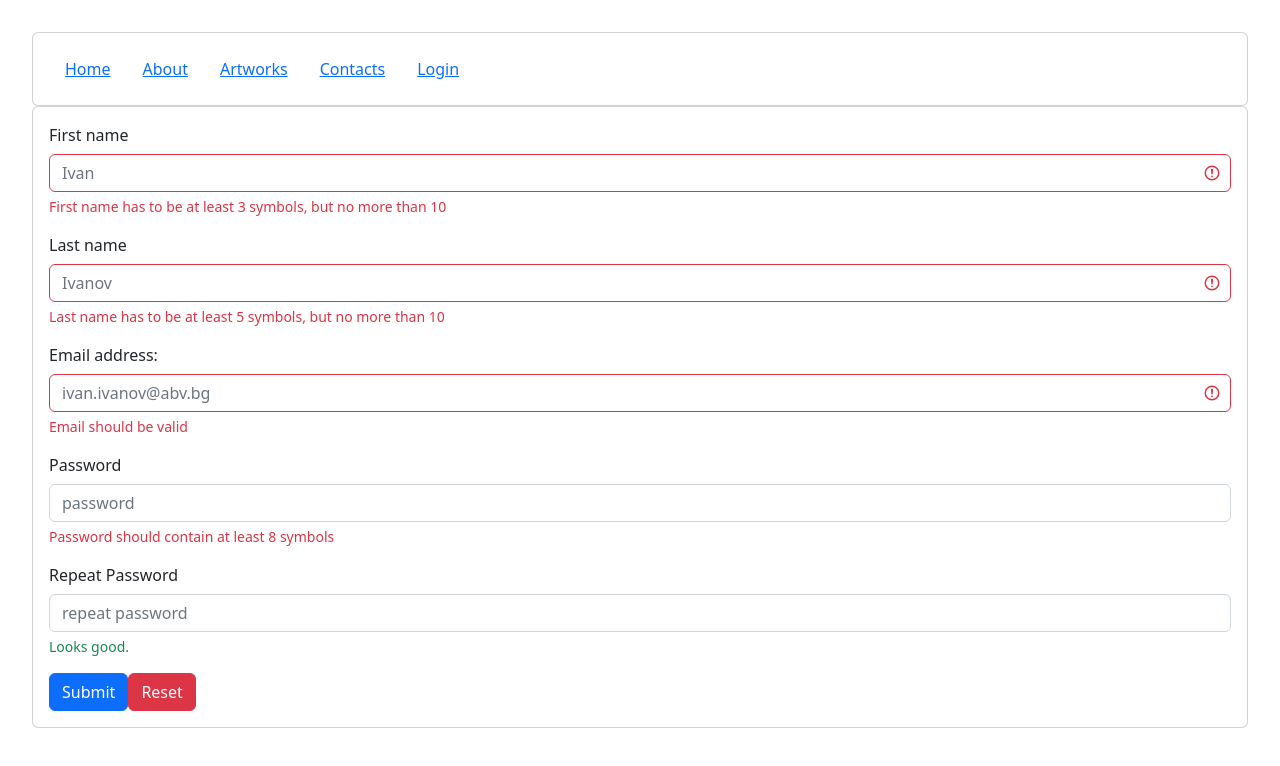
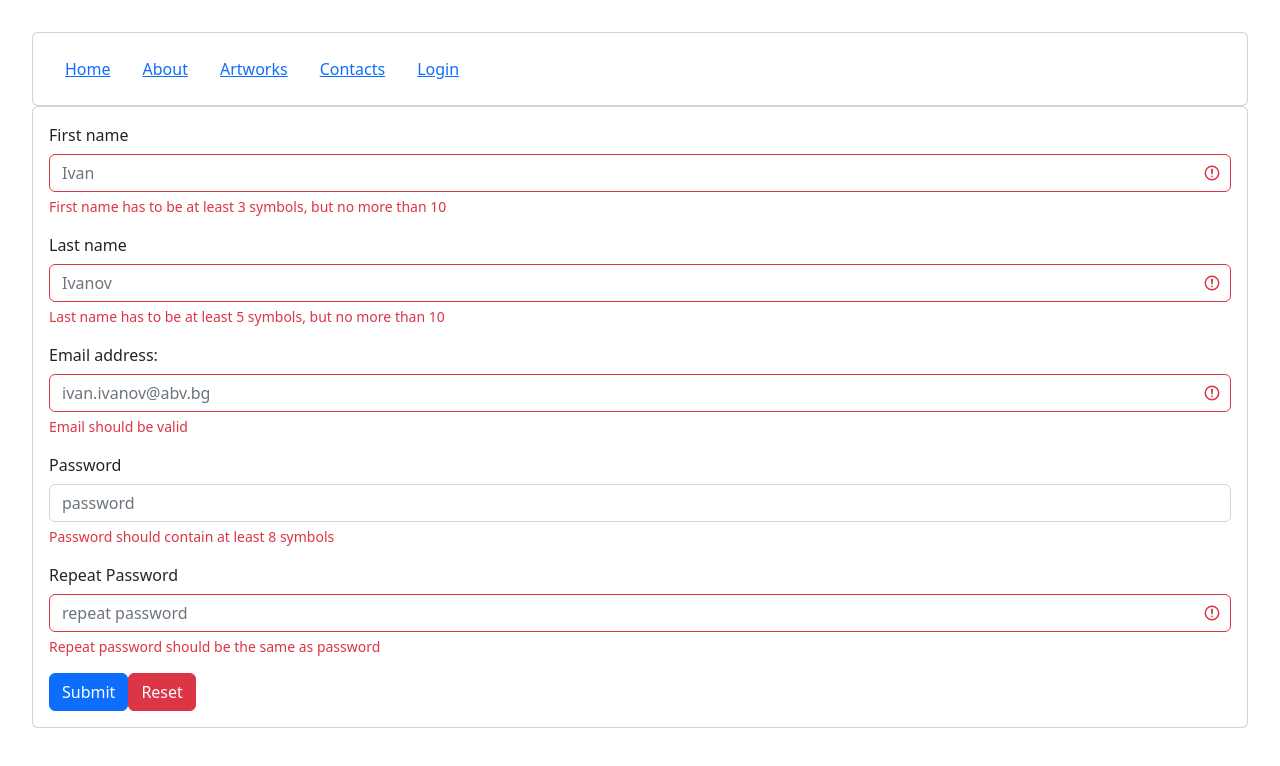
Before and after one commit to AtanasTachev/VueJS, a Vue app in the folder firstVueProject/vue-project/: page /login in a window 1280 px wide. Shown: the top 766 px of the page. Built offline with nearby package versions, Linux system fonts and the light colour scheme.

Commit message:
fix minor issues

```diff
--- a/firstVueProject/vue-project/src/components/LoginForm.vue
+++ b/firstVueProject/vue-project/src/components/LoginForm.vue
@@ -32,7 +32,7 @@
             <b-form-valid-feedback :state="passwordValidation"> Looks Good. </b-form-valid-feedback>
           </b-form-group>
           <b-form-group label="Repeat Password">
-            <b-form-input type="password" :state="rePasswordValidation" v-model="form.repass" placeholder="repeat password"></b-form-input>
+            <b-form-input type="password" :state="rePassValidation" v-model="form.repass" placeholder="repeat password"></b-form-input>
             <b-form-invalid-feedback :state="rePassValidation">
               Repeat password should be the same as password
             </b-form-invalid-feedback>
@@ -63,7 +63,7 @@ const form = reactive({
   const lastNameValidation = computed(() => form.lastName.length > 2 && form.lastName.length < 10)
   const emailValidation = computed(() => form.email.match(/^[a-zA-Z0-9_.+-]+@[a-zA-Z0-9-]+\.[a-zA-Z0-9-.]+$/gmi) !== null)
   const passwordValidation = computed(() => form.pass.length >= 8)
-  const rePassValidation = computed(() => form.repass === form.pass)
+  const rePassValidation = computed(() => form.repass === form.pass && form.repass.length !== 0)
 
   const onSubmit = (e) => {
     e.preventDefault()
```
